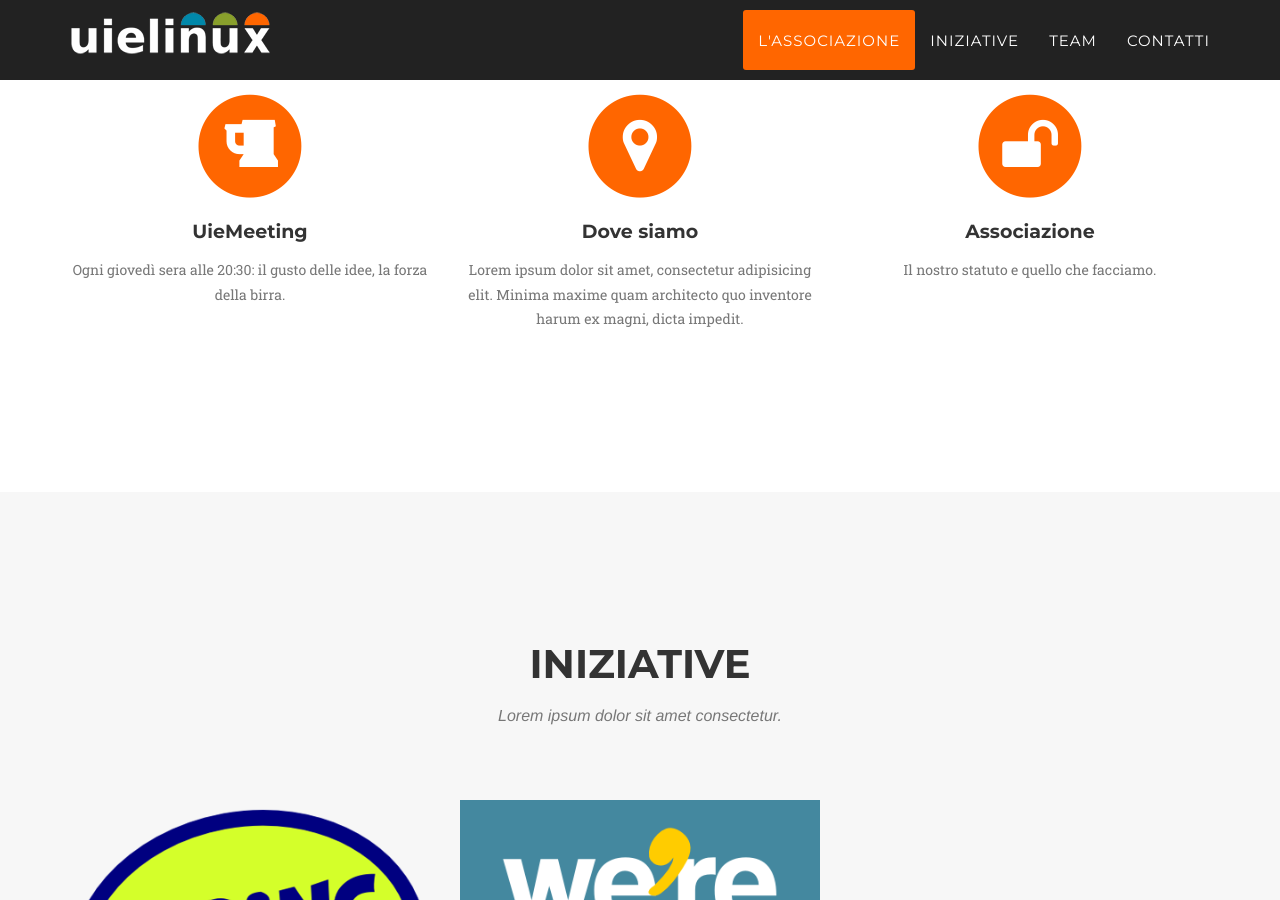
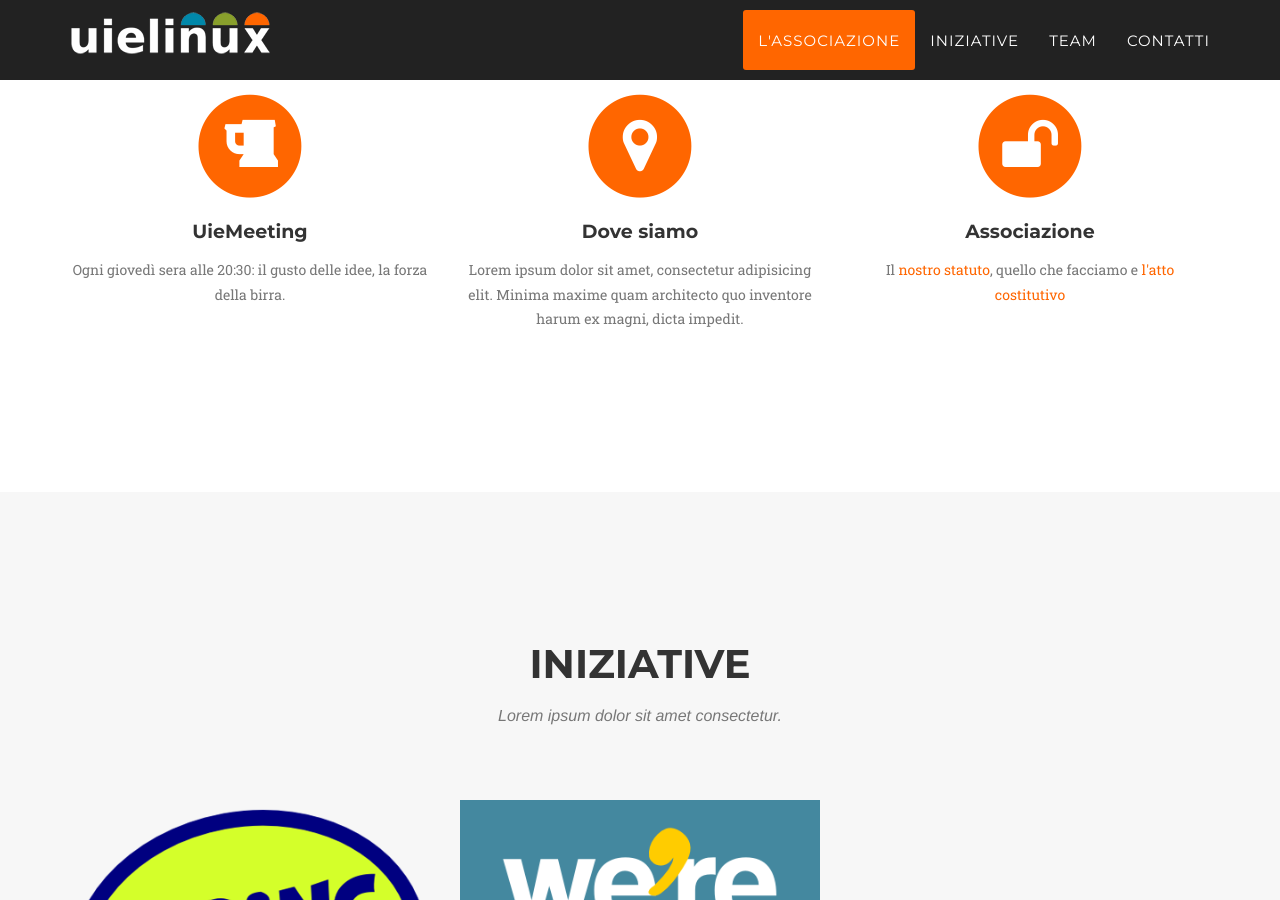
Before and after one commit to UieLinux/UieLinux.github.io, a Jekyll site: the page built from index.html, in a window 1280 px wide and 900 px high, scrolled down 1053 px. Built offline with Jekyll 4.4.1, drawn with Linux system fonts in a browser that asks for light colours; some web fonts are replaced.

Commit message:
added docs

```diff
--- a/_config.yml
+++ b/_config.yml
@@ -99,3 +99,6 @@ address:
 # Build settings
 markdown: kramdown
 permalink: pretty
+
+costituzione: /static/UIE_Atto-Costitutivo.pdf
+statuto: /statuto/UIE_Statuto.pdf
--- a/_includes/services.html
+++ b/_includes/services.html
@@ -35,7 +35,7 @@
                         <i class="fa fa-unlock fa-stack-1x fa-inverse"></i>
                     </span>
                     <h4 class="service-heading">Associazione</h4>
-                    <p class="text-muted">Il nostro statuto e quello che facciamo.</p>
+                    <p class="text-muted">Il <a href="{{ site.statuto }}">nostro statuto</a>, quello che facciamo e <a href="{{ site.costituzione }}">l'atto costitutivo</a></p>
                 </div>
             </div>
         </div>
```
Also changed, not shown: 13 other files.
